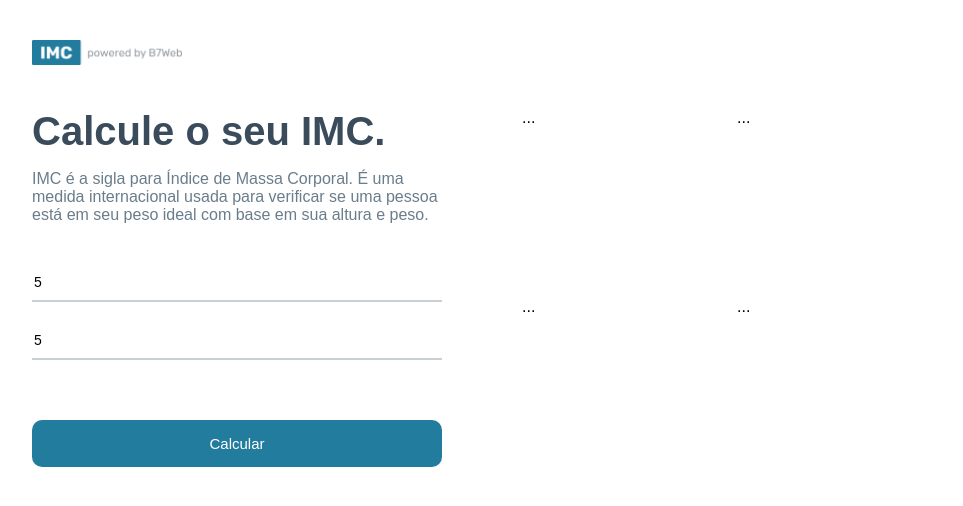
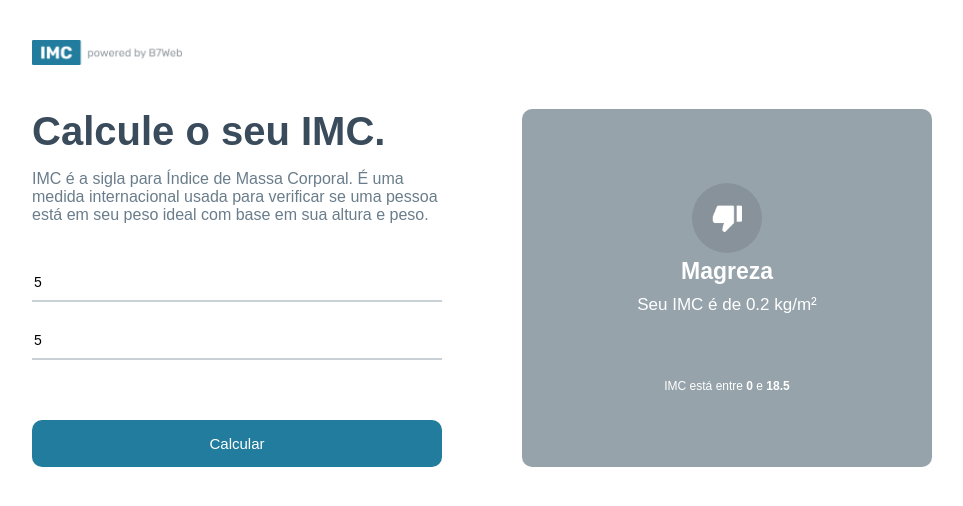
Before and after one commit to im4k1r4/IMC_calculator, a React (Create React App) app: page / in a window 1280 px wide. Both pictures are taken after typing "5", "5" into the empty fields and a click on the button "Calcular". Shown: the top 506 px of the page, without its empty margins (158-1121 px from the left). Built offline with nearby package versions, Linux system fonts and the light colour scheme.

Commit message:
Implementação de cálculo de IMC + right side

```diff
--- a/src/App.module.css
+++ b/src/App.module.css
@@ -71,3 +71,8 @@ body {
     grid-template-columns: repeat(2, 1fr);
     gap: 20px;
 }
+
+.container .rightSide .rightBig {
+    flex: 1;
+    display: flex;
+}
--- a/src/App.tsx
+++ b/src/App.tsx
@@ -5,7 +5,7 @@ import poweredImage from './assets/powered.png'
 // Importando o state:
 import { useState } from 'react';
 // Importando cálculo IMC:
-import { levels, calculateImc } from './helpers/imc'
+import { levels, calculateImc, Level } from './helpers/imc'
 // Importando Grid Item:
 import { GridItem } from './components/GridItem'
 
@@ -14,11 +14,12 @@ const App = () => {
   //state
   const [heightField, setHeightField] = useState<number>(0);
   const [weightField, setWeightField] = useState<number>(0);
+  const [toShow, setToShow] = useState<Level | null>(null);
 
   //Fn acionada pelo button:
   const handleCalculateButton = () => {
     if(heightField && weightField) {
-
+      setToShow(calculateImc(heightField, weightField));
     } else {
       alert("Digite todos os campos.");
     }
@@ -55,11 +56,20 @@ const App = () => {
 
         </div>
         <div className={styles.rightSide}>
+          {!toShow && // quando toShow estiver nulo
           <div className={styles.grid}>
             {levels.map((item, key) => (
               <GridItem key={key} item={item} />
             ))}
+
           </div>
+          }
+          {toShow &&
+            <div className={styles.rightBig}>
+              <div className={styles.rightArrow}></div>
+              <GridItem item={toShow} />
+            </div>
+          }
         </div>
       </div>
     </div>
--- a/src/components/GridItem/GridItem.module.css
+++ b/src/components/GridItem/GridItem.module.css
@@ -0,0 +1,36 @@
+.main {
+    flex: 1;
+    color: #fff;
+    border-radius: 10px;
+    display: flex;
+    justify-content: center;
+    align-items: center;
+    flex-direction: column;
+    padding: 20px;
+}
+
+.gridIcon {
+    width: 70px;
+    height: 70px;
+    border-radius: 50%;
+    background-color: rgba(0, 0,  0, .1);
+    display: flex;
+    justify-content: center;
+    align-items: center;
+}
+
+.gridTitle {
+    font-size: 23px;
+    font-weight: bold;
+    margin-top: 5px;
+}
+
+.gridInfo {
+    font-size: 12px;
+    margin-top: 14px;
+}
+
+.yourImc {
+    font-size: 17px;
+    margin: 10px 0 50px 0;
+}
--- a/src/components/GridItem/GridItem.tsx
+++ b/src/components/GridItem/GridItem.tsx
@@ -1,4 +1,7 @@
 import { Level } from "../../helpers/imc";
+import styles from './GridItem.module.css';
+import upImage from '../../assets/up.png';
+import downImage from '../../assets/down.png'
 
 type Props = {
     item: Level
@@ -6,6 +9,23 @@ type Props = {
 
 export const GridItem = ({ item }: Props) => {
     return (
-        <div>...</div>
+        <div className={styles.main} style={{ backgroundColor: item.color }}>
+            <div className={styles.gridIcon}>
+                {item.icon === 'up' && <img src={upImage} alt ="" width="30"/>}
+                {item.icon === 'down' && <img src={downImage} alt ="" width="30"/>}
+            </div>
+            <div className={styles.gridTitle}>
+                {item.title}
+            </div>
+            {item.yourImc &&
+                <div className={styles.yourImc}>Seu IMC é de {item.yourImc} kg/m²</div>
+            }
+
+            <div className={styles.gridInfo}>
+                <>
+                    IMC está entre <strong>{item.imc[0]}</strong> e <strong>{item.imc[1]}</strong>
+                </>
+            </div>
+        </div>
     );
 }
--- a/src/helpers/imc.ts
+++ b/src/helpers/imc.ts
@@ -17,7 +17,7 @@ export const calculateImc = (height: number, weight: number) => {
     const imc = weight / (height * height);
     for (let i in levels) {
         if (imc >= levels[i].imc[0] && imc < levels[i].imc[1]) {
-            levels[i].yourImc = imc;
+            levels[i].yourImc = parseFloat(imc.toFixed(2));
             return levels[i];
         }
     }
```
